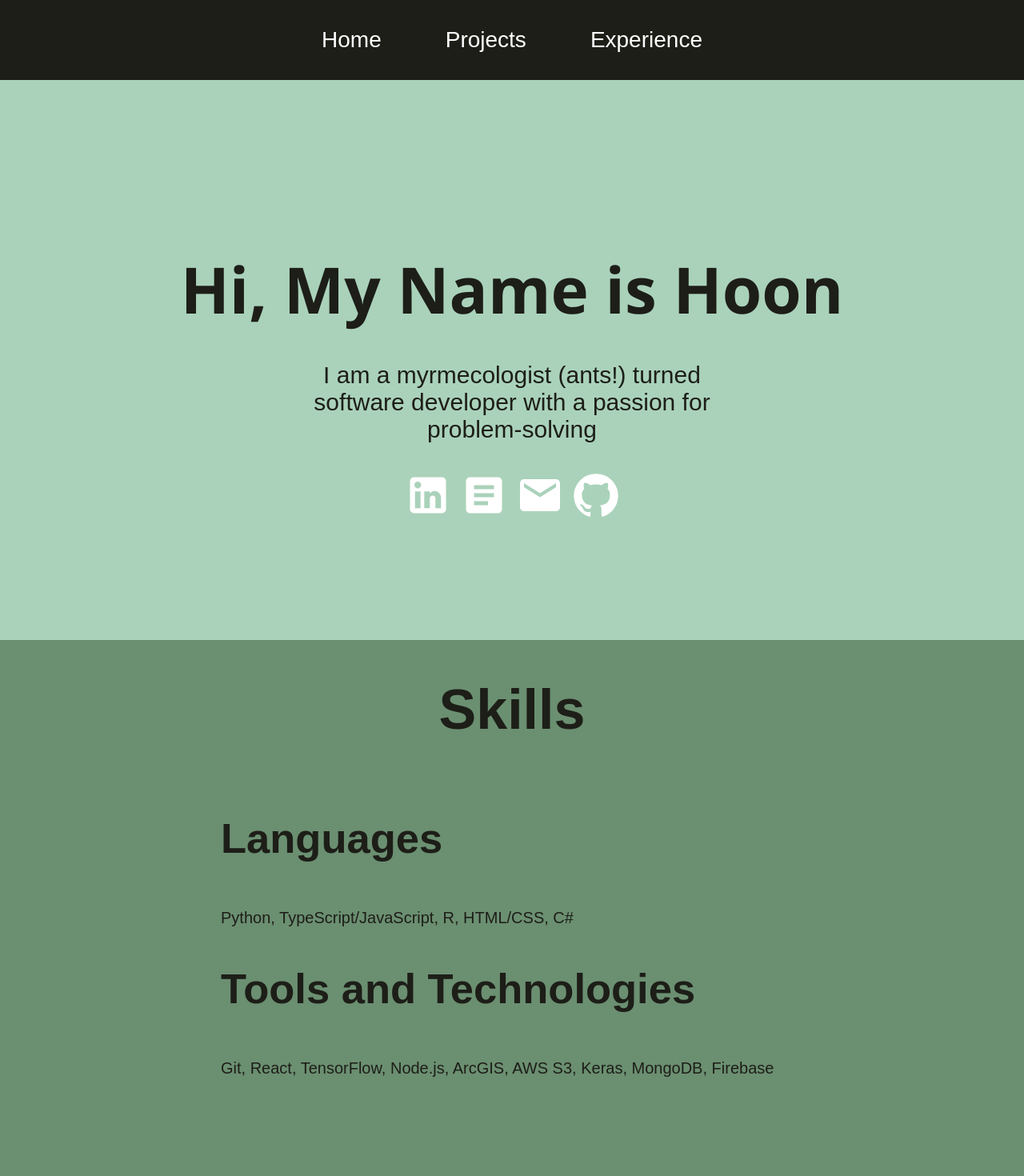
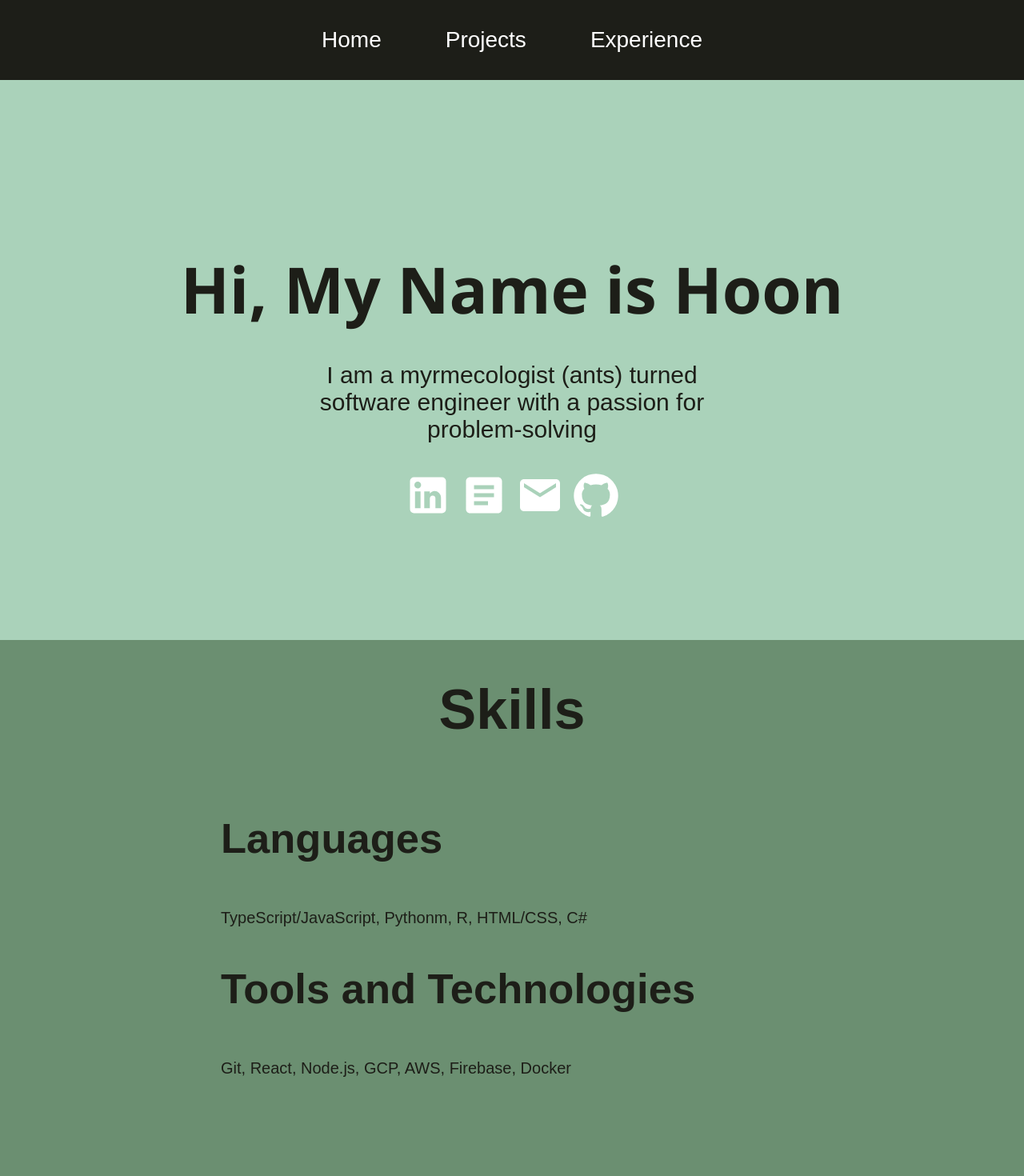
Before and after one commit to hoon610/personal-website, a React (Create React App) app: page / in a window 1280 px wide. Shown: the top 1470 px of the page at 80% size. Built offline with nearby package versions, Linux system fonts and the light colour scheme.

Commit message:
update general stuff

```diff
--- a/src/pages/Home.js
+++ b/src/pages/Home.js
@@ -13,7 +13,7 @@ function Home() {
         <h2>Hi, My Name is Hoon</h2>
         <div className="prompt">
           <p>
-            I am a myrmecologist (ants!) turned software developer with a
+            I am a myrmecologist (ants) turned software engineer with a
             passion for problem-solving
           </p>
           <a
@@ -24,7 +24,7 @@ function Home() {
             <LinkedInIcon />
           </a>
           <a
-            href="https://drive.google.com/file/d/1aDf3V5BgtaeIn2TjNXIGygxg_014TCA7/view?usp=sharing"
+            href="https://drive.google.com/file/d/1yHsLVhMSge7rrfBlquR45-_xgU5otqSc/view?usp=sharing"
             target="_blank"
             rel="noopener noreferrer"
           >
@@ -48,13 +48,12 @@ function Home() {
         <ol className="list">
           <li className="item">
             <h2>Languages</h2>
-            <span>Python, TypeScript/JavaScript, R, HTML/CSS, C#</span>
+            <span>TypeScript/JavaScript, Pythonm, R, HTML/CSS, C#</span>
           </li>
           <li className="item">
             <h2>Tools and Technologies</h2>
             <span>
-              Git, React, TensorFlow, Node.js, ArcGIS, AWS S3, Keras, MongoDB,
-              Firebase
+              Git, React, Node.js, GCP, AWS, Firebase, Docker
             </span>
           </li>
         </ol>
--- a/src/pages/Projects.js
+++ b/src/pages/Projects.js
@@ -7,7 +7,7 @@ import { motion } from "framer-motion";
 function Projects() {
   return (
     <motion.div animate={{ y: 60 }} initial={{ y: -70 }} className="projects">
-      <h1>Projects</h1>
+      <h1 >Projects</h1>
       <div className="projectList">
         {ProjectList.map((project, idx) => {
           return (
--- a/src/styles/Projects.css
+++ b/src/styles/Projects.css
@@ -15,8 +15,9 @@
     font-weight: bolder;
   }
   .projects > h1 {
-    color: #D9FFF5;
+    color: white;
     margin-top: 0;
+    font-size: 50px;
   }
 
   .projectList {
```
